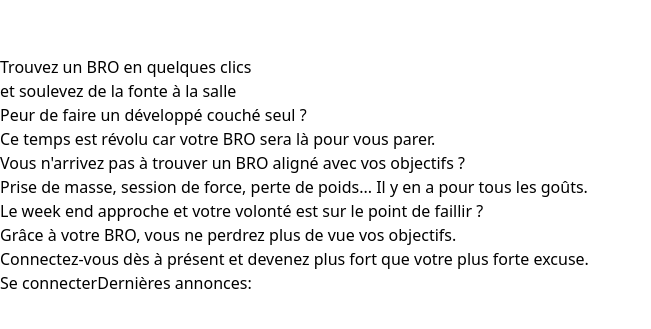
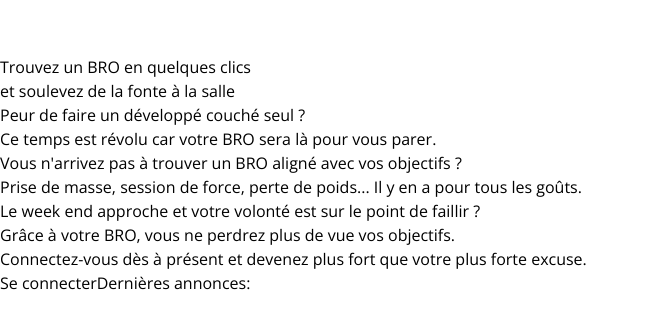
Before and after one commit to DamienDeSousa/wheres-my-bro, a Next.js app: page / in a window 1280 px wide. Shown: the part 225-554 px from the top of the page, without its empty margins (0-651 px from the left). Built offline with nearby package versions, Linux system fonts and the light colour scheme; no server answers.

Commit message:
adding font

```diff
--- /dev/null
+++ b/app/fonts.tsx
@@ -0,0 +1,5 @@
+import { Open_Sans } from 'next/font/google'
+
+export const openSans = Open_Sans({
+  subsets: ['latin'],
+})
--- a/app/layout.tsx
+++ b/app/layout.tsx
@@ -1,7 +1,6 @@
+import { NextAuthProvider } from '@/app/providers'
 import type { Metadata } from 'next'
-import { NextAuthProvider } from '@/app/providers'
-
-// These styles apply to every route in the application
+import { openSans } from './fonts'
 import './globals.css'
 
 export const metadata: Metadata = {
@@ -12,7 +11,7 @@
 
 export default function RootLayout({ children }: { children: React.ReactNode }) {
   return (
-    <html lang="en">
+    <html lang="en" className={openSans.className}>
       <body>
         <NextAuthProvider>{children}</NextAuthProvider>
       </body>
--- a/components/AvailableBros.tsx
+++ b/components/AvailableBros.tsx
@@ -11,7 +11,8 @@
 
   const matchedUserAccounts: IUserAccount[] = await UserAccount.find({
     town: userAccount?.town,
-    availabilities: { $in: userAccount?.availabilities },
+    'availabilities.start': { $gte: userAccount.availabilities.start },
+    'availabilities.end': { $lte: userAccount.availabilities.end },
     email: { $ne: userAccount?.email },
   })
 
--- a/package.json
+++ b/package.json
@@ -11,7 +11,6 @@
   },
   "dependencies": {
     "@next-auth/mongodb-adapter": "^1.1.1",
-    "@next/font": "13.1.6",
     "@types/node": "18.11.19",
     "lodash": "^4.17.21",
     "mongodb": "^4.14.0",
```
Also changed, not shown: 1 other file (tests, documents, lock files or other folders).
